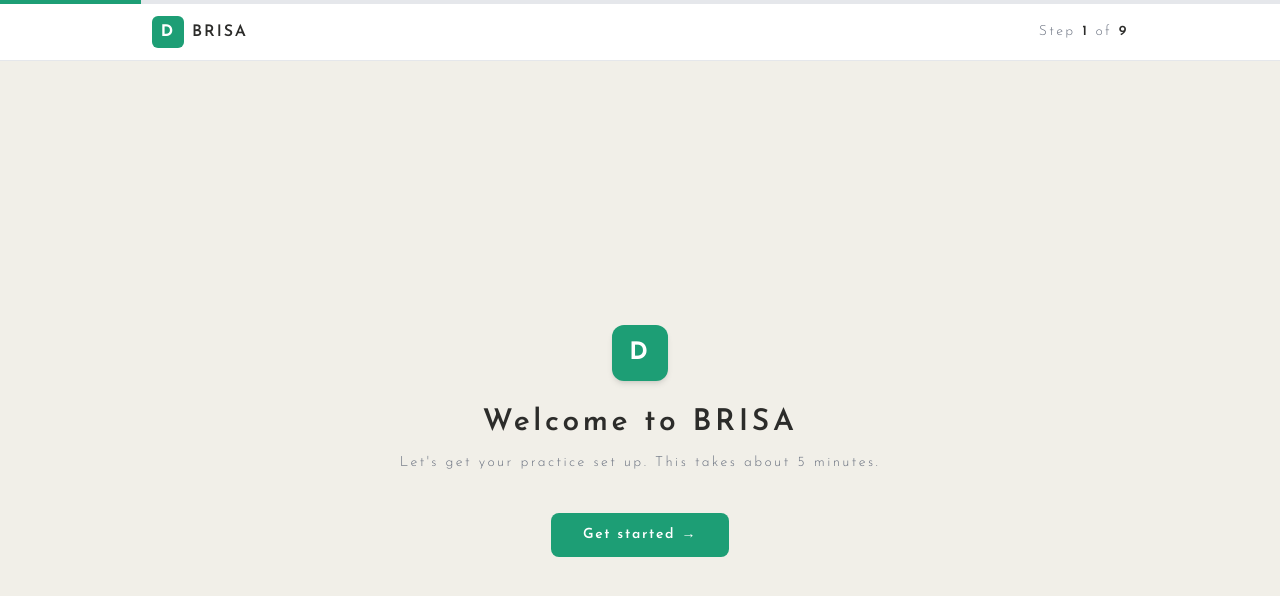
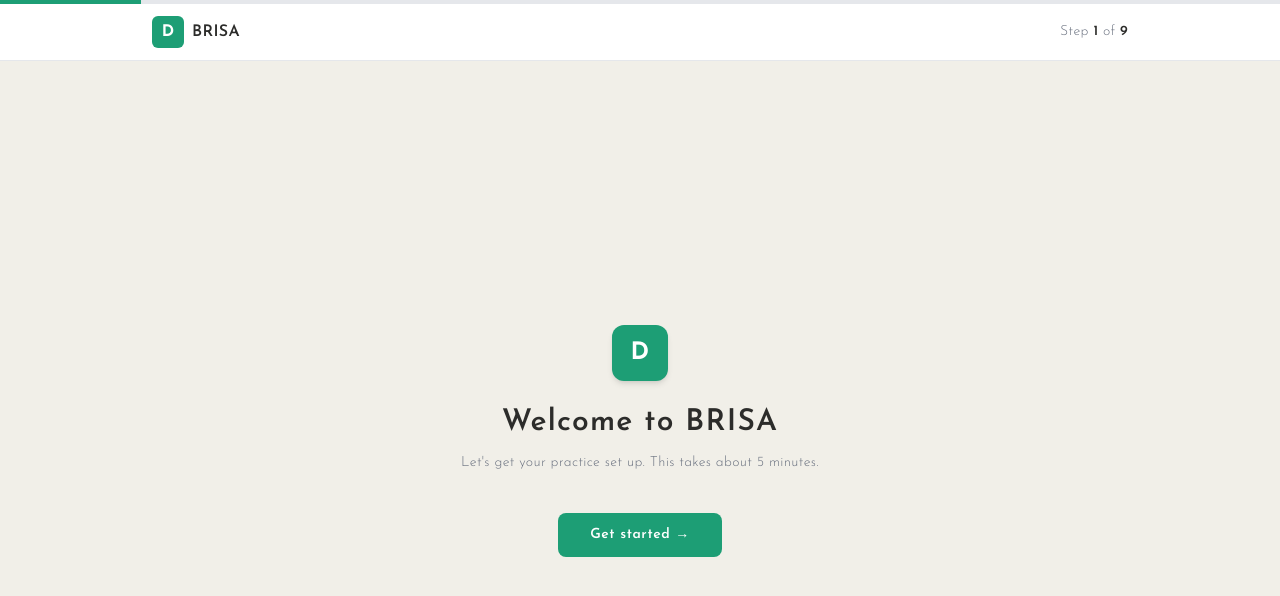
Before and after one commit to strategyzaconsulting-tech/dentops, a React (Vite) app in the folder apps/web/: page /setup/welcome in a window 1280 px wide. Shown: the top 596 px of the page. Built offline with nearby package versions, Linux system fonts and the light colour scheme; no server answers.

Commit message:
fix: revert global spacing, apply wide tracking only to BRISA title
Body/headings back to normal subtle spacing.
BRISA title gets 0.35em tracking, Admin Portal subtitle 0.25em.

Co-Authored-By: Claude Sonnet 4.6 <noreply@anthropic.com>

```diff
--- a/apps/web/src/index.css
+++ b/apps/web/src/index.css
@@ -76,54 +76,40 @@
     @apply bg-background text-foreground;
     font-family: 'Josefin Sans', system-ui, sans-serif;
     font-weight: 300;
-    letter-spacing: 0.15em;
+    letter-spacing: 0.02em;
   }
 
   /* Headings */
-  h1 {
+  h1, h2, h3, h4, h5, h6 {
+    font-family: 'Josefin Sans', system-ui, sans-serif;
     font-weight: 300;
-    letter-spacing: 0.35em;
-  }
-  h2 {
-    font-weight: 300;
-    letter-spacing: 0.28em;
-  }
-  h3, h4 {
-    font-weight: 300;
-    letter-spacing: 0.22em;
-  }
-  h5, h6 {
-    font-weight: 300;
-    letter-spacing: 0.18em;
+    letter-spacing: 0.04em;
   }
 
   /* Uppercase labels */
   .uppercase {
-    letter-spacing: 0.35em;
-    font-weight: 300;
+    letter-spacing: 0.1em;
   }
 
   /* Buttons */
   button {
     font-family: 'Josefin Sans', system-ui, sans-serif;
     font-weight: 400;
-    letter-spacing: 0.18em;
+    letter-spacing: 0.04em;
   }
 
   input, select, textarea {
     font-family: 'Josefin Sans', system-ui, sans-serif;
     font-weight: 300;
-    letter-spacing: 0.1em;
+    letter-spacing: 0.02em;
   }
 
   td, th {
     font-family: 'Josefin Sans', system-ui, sans-serif;
-    letter-spacing: 0.1em;
   }
 
   .font-bold, .font-semibold {
     font-weight: 600;
-    letter-spacing: 0.12em;
   }
   .font-medium {
     font-weight: 400;
--- a/apps/web/src/pages/Dashboard.tsx
+++ b/apps/web/src/pages/Dashboard.tsx
@@ -366,8 +366,8 @@ export default function Dashboard() {
               <path d="M8 28 Q14 23 20 28 Q28 34 36 28" stroke="#8BAF9A" strokeWidth="2.5" strokeLinecap="round" fill="none" />
             </svg>
             <div>
-              <h1 className="text-base font-bold text-[#FAF6EF] leading-tight tracking-wide">BRISA</h1>
-              <p className="text-[10px] text-[#8BAF9A] tracking-widest uppercase leading-tight">Admin Portal</p>
+              <h1 className="text-base font-bold text-[#FAF6EF] leading-tight" style={{ letterSpacing: '0.35em' }}>BRISA</h1>
+              <p className="text-[10px] text-[#8BAF9A] uppercase leading-tight" style={{ letterSpacing: '0.25em' }}>Admin Portal</p>
             </div>
           </div>
           <div className="flex items-center gap-1.5">
```
